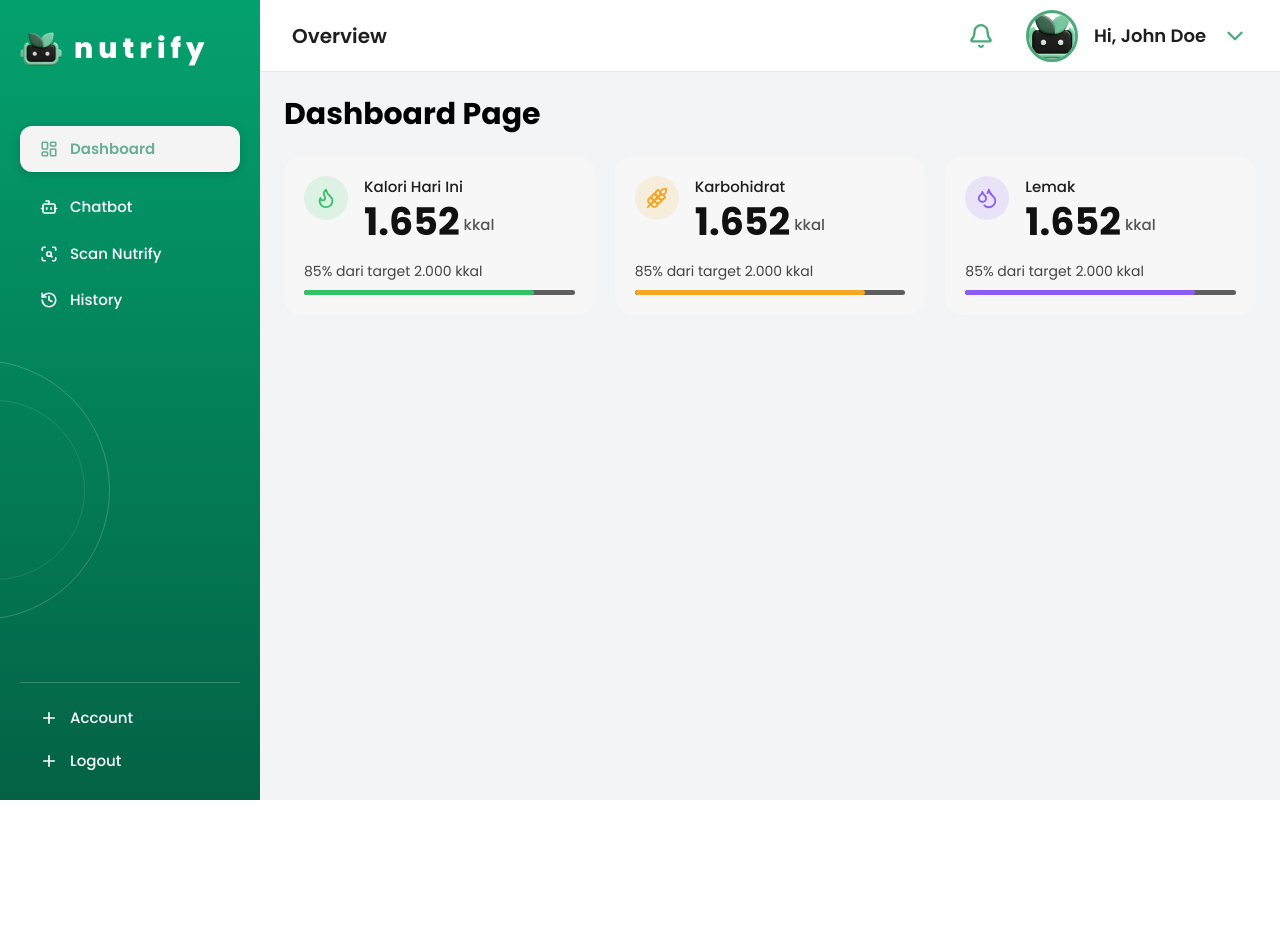
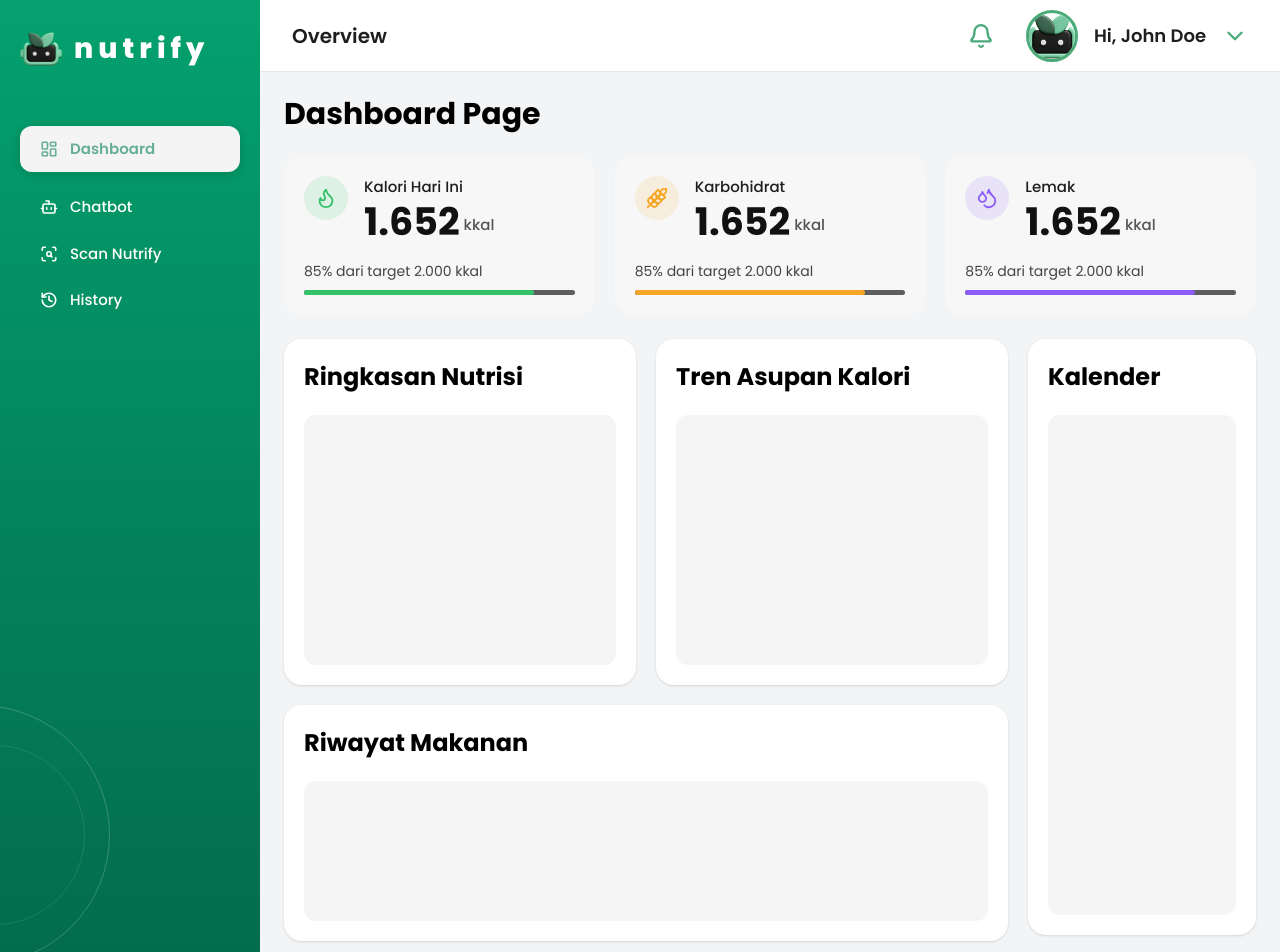
Before and after one commit to coding-camp-project/Full-Stack, a React (Vite) app in the folder frontend-nutrify/: page /dashboard in a window 1280 px wide. Shown: the top 952 px of the page. Before the commit the page ends 800 px from the top, so only its background shows below. Built offline with nearby package versions, Linux system fonts and the light colour scheme.

Commit message:
feat: add DashboardContentSection and integrate into DashboardPage

```diff
--- a/frontend-nutrify/src/features/Dashboard/Component/DashboardSidebar.jsx
+++ b/frontend-nutrify/src/features/Dashboard/Component/DashboardSidebar.jsx
@@ -1,4 +1,3 @@
-
 import {
   LayoutDashboard,
   Bot,
@@ -11,20 +10,20 @@ import logoNutrify from "../../../assets/logo/Logo 2.png";
 
 function DashboardSidebar() {
   return (
-    <aside className="relative flex h-screen w-65 flex-col overflow-hidden bg-linear-to-b from-[#04A16E] to-[#036245] px-5 py-7">
+    <aside className="relative flex min-h-screen w-[260px] flex-shrink-0 self-stretch flex-col overflow-hidden bg-gradient-to-b from-[#04A16E] to-[#036245] px-5 py-7">
 
       {/* BIG CIRCLE */}
-      <div className="absolute -left-37.5 bottom-45 h-65 w-65 rounded-full border border-white/20" />
+      <div className="absolute -left-[150px] bottom-[180px] h-[260px] w-[260px] rounded-full border border-white/20" />
 
       {/* SMALL CIRCLE */}
-      <div className="absolute -left-23.75 bottom-55 h-45 w-45 rounded-full border border-white/10" />
+      <div className="absolute -left-[95px] bottom-[220px] h-[180px] w-[180px] rounded-full border border-white/10" />
 
       {/* LOGO */}
       <div className="relative z-10 mb-14 flex items-center gap-3">
         <img
           src={logoNutrify}
           alt="Nutrify Logo"
-          className="h-10.5 w-10.5 object-contain"
+          className="h-[42px] w-[42px] object-contain"
         />
 
         <h1 className="text-[28px] font-extrabold tracking-[0.18em] text-white">
@@ -36,7 +35,7 @@ function DashboardSidebar() {
       <nav className="relative z-10 flex flex-col gap-6">
 
         {/* ACTIVE MENU */}
-        <button className="flex h-11.5 items-center gap-3 rounded-xl bg-[#F4F4F4] px-5 text-[#69AF96] shadow-[0_2px_10px_rgba(0,0,0,0.15)] transition-all duration-200">
+        <button className="flex h-[46px] items-center gap-3 rounded-xl bg-[#F4F4F4] px-5 text-[#69AF96] shadow-[0_2px_10px_rgba(0,0,0,0.15)] transition-all duration-200">
           <LayoutDashboard size={18} strokeWidth={2.2} />
 
           <span className="text-[15px] font-semibold">
--- /dev/null
+++ b/frontend-nutrify/src/features/Dashboard/Section/DashboardContentSection.jsx
@@ -0,0 +1,59 @@
+function DashboardContentSection() {
+  return (
+    <section className="grid grid-cols-12 gap-5">
+
+      {/* LEFT SIDE */}
+      <div className="col-span-9 space-y-5">
+
+        {/* TOP CONTENT */}
+        <div className="grid grid-cols-2 gap-5">
+
+          <div className="rounded-[18px] bg-white p-5 shadow-sm">
+            <h2 className="text-[24px] font-bold">
+              Ringkasan Nutrisi
+            </h2>
+
+            <div className="mt-5 h-[250px] rounded-xl bg-[#F5F5F5]" />
+          </div>
+
+          <div className="rounded-[18px] bg-white p-5 shadow-sm">
+            <h2 className="text-[24px] font-bold">
+              Tren Asupan Kalori
+            </h2>
+
+            <div className="mt-5 h-[250px] rounded-xl bg-[#F5F5F5]" />
+          </div>
+        </div>
+
+        {/* FOOD HISTORY */}
+        <div className="rounded-[18px] bg-white p-5 shadow-sm">
+          <h2 className="text-[24px] font-bold">
+            Riwayat Makanan
+          </h2>
+
+          <div className="mt-5 h-[140px] rounded-xl bg-[#F5F5F5]" />
+        </div>
+
+        {/* INSIGHT */}
+        <div className="rounded-[18px] bg-white p-5 shadow-sm">
+          <div className="h-[120px] rounded-xl bg-[#F5F5F5]" />
+        </div>
+      </div>
+
+      {/* RIGHT SIDE */}
+      <div className="col-span-3">
+
+        <div className="rounded-[18px] bg-white p-5 shadow-sm">
+
+          <h2 className="text-[24px] font-bold">
+            Kalender
+          </h2>
+
+          <div className="mt-5 h-[500px] rounded-xl bg-[#F5F5F5]" />
+        </div>
+      </div>
+    </section>
+  );
+}
+
+export default DashboardContentSection;
--- a/frontend-nutrify/src/features/Dashboard/pages/DashboardPage.jsx
+++ b/frontend-nutrify/src/features/Dashboard/pages/DashboardPage.jsx
@@ -1,4 +1,5 @@
 import SummarySection from "../Component/SummarySection";
+import DashboardContentSection from "../Section/DashboardContentSection";
 
 function DashboardPage() {
   return (
@@ -11,6 +12,8 @@ function DashboardPage() {
       </div>
 
       <SummarySection />
+
+      <DashboardContentSection />
     </div>
   );
 }
```
